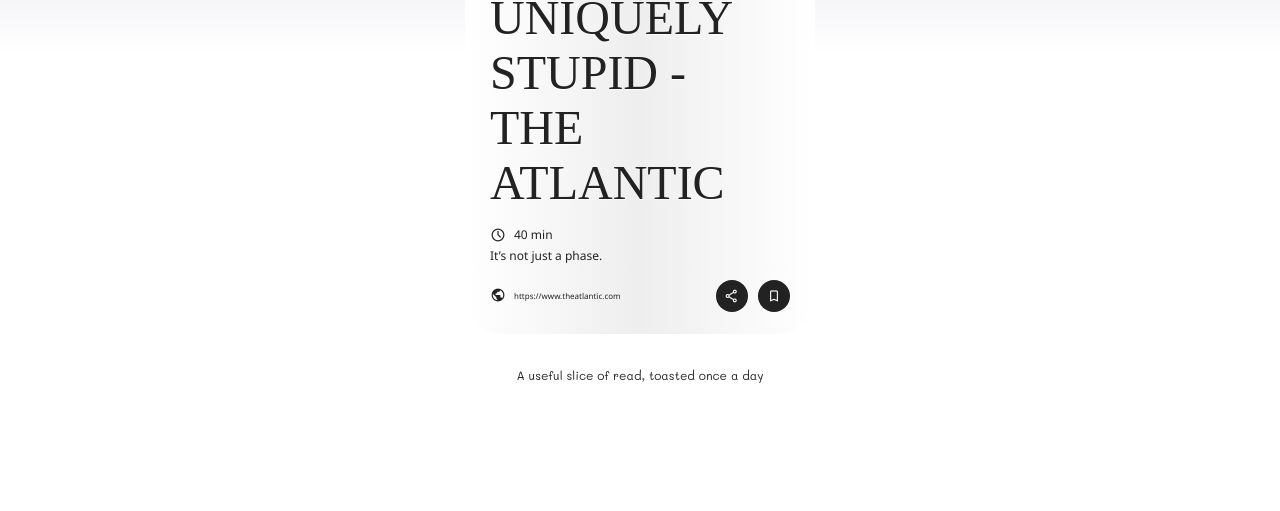
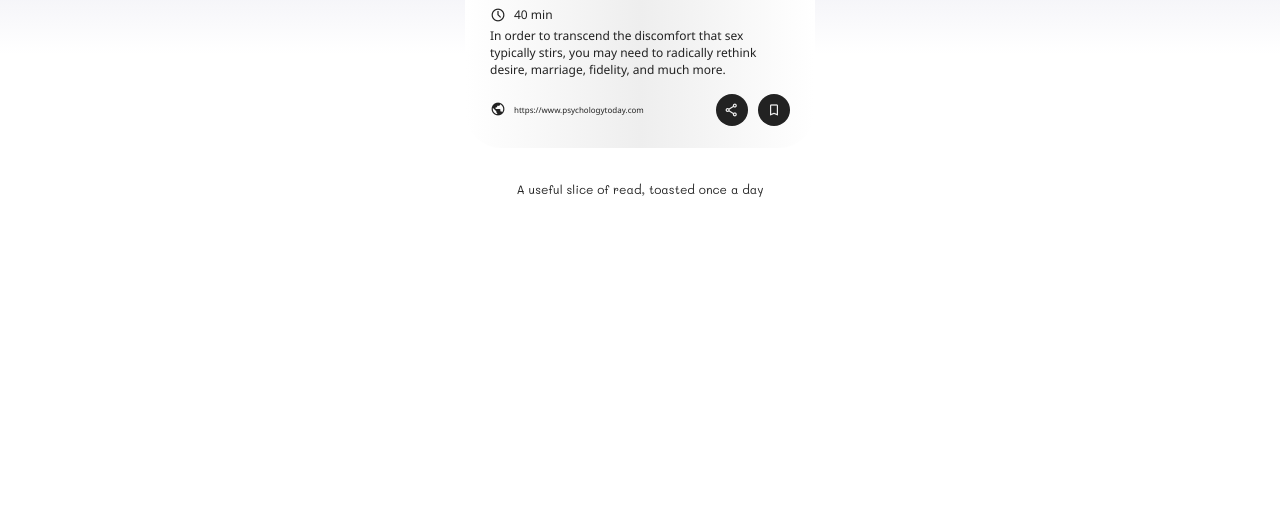
Before and after one commit to nithinpublic/readthat, a plain HTML site: page index.html in a window 1280 px wide. Shown: the part 746-1257 px from the top of the page. After the commit the page ends 1071 px from the top, so only its background shows below. Drawn offline with Linux system fonts and the light colour scheme; a web font is replaced by a local one.

Commit message:
week number

```diff
--- /dev/null
+++ b/csv/friday_list.json
@@ -0,0 +1,398 @@
+[
+ {
+   "link": "https://www.psychologytoday.com/intl/articles/201301/twelve-rude-revelations-about-sex",
+   "topic": "Sex",
+   "title": "Twelve Rude Revelations About Sex | Psychology Today",
+   "description": "In order to transcend the discomfort that sex typically stirs, you may need \nto radically rethink desire, marriage, fidelity, and much more.",
+   "image": "https://cdn2.psychologytoday.com/assets/styles/collection_545x321/public/article/2012/12/113751-112139-teaser.jpg?itok=XQWD-3ir",
+   "sourcelogo": "#N/A",
+   "sourcelogo2": "https://cdn2.psychologytoday.com/assets/favicon.ico"
+ },
+ {
+   "link": "https://www.theatlantic.com/magazine/archive/2018/12/the-sex-recession/573949/",
+   "topic": "Sex",
+   "title": "Young People Are Having Less Sex - The Atlantic",
+   "description": "Despite the easing of taboos and the rise of hookup apps, Americans are in \nthe midst of a sex recession.",
+   "image": "https://cdn.theatlantic.com/thumbor/ilWywHEjz-JvGNdy2HfA12hZAjI=/0x43:2000x1085/1200x625/media/img/2018/11/WEL_Julian_SexrecessionBirdBeesOpener/original.jpg",
+   "sourcelogo": "Loading...",
+   "sourcelogo2": "Loading..."
+ },
+ {
+   "link": "https://aeon.co/essays/why-post-sex-cuddles-and-pillowtalk-count-for-more-than-orgasm",
+   "topic": "Sex",
+   "title": "Why post-sex cuddles and pillowtalk count for more than orgasm | Aeon Essays",
+   "description": "Loading...",
+   "image": "Loading...",
+   "sourcelogo": "#N/A",
+   "sourcelogo2": "#REF!"
+ },
+ {
+   "link": "https://www.theatlantic.com/family/archive/2021/07/if-you-dont-want-sex-its-not-problem/619547/",
+   "topic": "Sex",
+   "title": "If You Don't Want Sex, It's Not Always a Problem - The Atlantic",
+   "description": "Loading...",
+   "image": "Loading...",
+   "sourcelogo": "Loading...",
+   "sourcelogo2": "Loading..."
+ },
+ {
+   "link": "https://www.esquire.com/lifestyle/sex/a13345/why-we-cheat-0412/",
+   "topic": "Sex",
+   "title": "Loading...",
+   "description": "An honest appraisal of why we cheat, written by Lisa Taddeo for Esquire. ",
+   "image": "https://hips.hearstapps.com/hmg-prod/images/legacy-fre-image-placeholder-1649872437.png?crop=1.00xw:0.502xh;0,0.223xh&resize=1200:*",
+   "sourcelogo": "Loading...",
+   "sourcelogo2": "Loading..."
+ },
+ {
+   "link": "https://www.theatlantic.com/magazine/archive/2012/09/boys-on-the-side/309062/",
+   "topic": "Sex",
+   "title": "Boys on the Side - The Atlantic",
+   "description": "Loading...",
+   "image": "Loading...",
+   "sourcelogo": "#N/A",
+   "sourcelogo2": "Loading..."
+ },
+ {
+   "link": "https://www.nytimes.com/1996/01/21/magazine/safe-sex-lies.html?pagewanted=all&src=pm",
+   "topic": "Sex",
+   "title": "#N/A",
+   "description": "#N/A",
+   "image": "Loading...",
+   "sourcelogo": "#N/A",
+   "sourcelogo2": "#N/A"
+ },
+ {
+   "link": "https://www.theguardian.com/lifeandstyle/2016/may/28/jessica-valenti-my-life-as-a-sex-object",
+   "topic": "Sex",
+   "title": "Jessica Valenti: my life as a ‘sex object’ | Women | The Guardian",
+   "description": "Loading...",
+   "image": "Loading...",
+   "sourcelogo": "#N/A",
+   "sourcelogo2": "https://static.guim.co.uk/images/favicon-32x32.ico"
+ },
+ {
+   "link": "https://thenewinquiry.com/speaking-in-tongues/",
+   "topic": "Sex",
+   "title": "Speaking in Tongues – The New Inquiry",
+   "description": "#N/A",
+   "image": "https://thenewinquiry.com/app/uploads/2012/05/Masamichi-Oikawa.jpg",
+   "sourcelogo": "Loading...",
+   "sourcelogo2": "Loading..."
+ },
+ {
+   "link": "https://muckandmuse.wordpress.com/2011/05/29/an-excerpt-from-the-chronology-of-water-by-lidia-yuknavitch/",
+   "topic": "Sex",
+   "title": "Loading...",
+   "description": "An excerpt from The Chronology of Water, a memoir by Lidia Yuknavitch. When \nI first met Hannah in graduate school I was a woman gone numb.  I would do \nanything.  Anytime.  Anywhere. Hannah was one of those lesbians who looks \nlike a beautiful boy—hazel eyes, that cool short curtain of hair hanging \nover one eye,…",
+   "image": "https://muckandmuse.wordpress.com/wp-content/uploads/2011/05/412mitu5jkl.jpg",
+   "sourcelogo": "https://s1.wp.com/i/favicon.ico",
+   "sourcelogo2": "https://s1.wp.com/i/favicon.ico"
+ },
+ {
+   "link": "https://www.buzzfeed.com/ashleyford/the-year-i-grew-wildly-while-men-looked-on?utm_term=.oiB3EK8G8M#.ucvYX7PGPZ",
+   "topic": "Sex",
+   "title": "Loading...",
+   "description": "Loading...",
+   "image": "https://img.buzzfeed.com/buzzfeed-static/static/2014-05/campaign_images/webdr06/13/15/the-year-i-grew-wildly-while-men-looked-on-2-2180-1400008657-7_dblbig.jpg",
+   "sourcelogo": "Loading...",
+   "sourcelogo2": "#N/A"
+ },
+ {
+   "link": "https://www.guernicamag.com/levy_6_15_11/",
+   "topic": "Sex",
+   "title": "My First Time, Twice – Guernica",
+   "description": "Ariel Levy on the rush to lose her virginity at fourteen, recalling: \n“Nobody would gasp if they heard a fifteen- or sixteen-year-old had lost \nher virginity. The clock was ticking.” ",
+   "image": "https://www.guernicamag.com/wp-content/uploads/2011/06/my-first-time-twice.jpg",
+   "sourcelogo": "Loading...",
+   "sourcelogo2": "Loading..."
+ },
+ {
+   "link": "https://www.thecut.com/article/donald-trump-assault-e-jean-carroll-other-hideous-men.html",
+   "topic": "Sex",
+   "title": "Loading...",
+   "description": "E. Jean Carroll first accused Donald Trump of rape in New York Magazine, \nwriting that he assaulted her in a Bergdorf Goodman dressing room. A jury \nhas since agreed that Trump sexually abused her and defamed her, awarding \nher more than $83 million.",
+   "image": "https://pyxis.nymag.com/v1/imgs/a8c/7e7/2ff34f6a045d1d5afd9061065d3f94c0f6-EJEAN-LEDE.1x.rsocial.w1200.jpg",
+   "sourcelogo": "Loading...",
+   "sourcelogo2": "Loading..."
+ },
+ {
+   "link": "https://lareviewofbooks.org/article/girls-guide-sexual-purity/",
+   "topic": "Sex",
+   "title": "Loading...",
+   "description": "Loading...",
+   "image": "Loading...",
+   "sourcelogo": "/icons/favicon/favicon.ico",
+   "sourcelogo2": "#REF!"
+ },
+ {
+   "link": "https://www.vanityfair.com/news/2013/09/social-media-internet-porn-teenage-girls",
+   "topic": "Sex",
+   "title": "Loading...",
+   "description": "Loading...",
+   "image": "https://media.vanityfair.com/photos/54ca9dbf494254fc099609a1/16:9/w_1280,c_limit/image.jpg",
+   "sourcelogo": "Loading...",
+   "sourcelogo2": "Loading..."
+ },
+ {
+   "link": "https://www.theatlantic.com/magazine/archive/2014/11/why-kids-sext/380798/",
+   "topic": "Sex",
+   "title": "Why Kids Sext - The Atlantic",
+   "description": "An inquiry into one recent scandal reveals how kids think about sexting—and \nwhat parents and police should do about it.",
+   "image": "https://cdn.theatlantic.com/thumbor/6Sjfj8HpDVI6b7JsLEKgH7rlv9U=/0x41:1380x760/1200x625/media/img/2014/10/1114_WEL_Rosin_Sexting_Opener_v1_WEBCrop/original.jpg",
+   "sourcelogo": "Loading...",
+   "sourcelogo2": "https://cdn.theatlantic.com/_next/static/images/favicon-3888b0e329526a975703e3059a02b92d.ico"
+ },
+ {
+   "link": "https://www.rollingstone.com/culture/culture-news/sexting-shame-and-suicide-72148/",
+   "topic": "Sex",
+   "title": "Loading...",
+   "description": "Audrie Pott: A shocking tale of sexual assault in the Digital Age.",
+   "image": "https://www.rollingstone.com/wp-content/uploads/2018/06/rs-19892-20140116-cyper-rape-lenz-x1800-1389895505.jpg?w=1600&h=900&crop=1",
+   "sourcelogo": "Loading...",
+   "sourcelogo2": "Loading..."
+ },
+ {
+   "link": "https://aeon.co/essays/does-too-much-pornography-numb-us-to-sexual-pleasure",
+   "topic": "Sex",
+   "title": "Loading...",
+   "description": "Loading...",
+   "image": "https://images.aeonmedia.co/images/90f267c6-fa2c-42c0-ab56-960f2ebed4fe/eyevine01172103.jpg?width=1200&quality=75&format=auto",
+   "sourcelogo": "#N/A",
+   "sourcelogo2": "#REF!"
+ },
+ {
+   "link": "https://aeon.co/essays/micro-targeted-digital-porn-is-changing-human-sexuality",
+   "topic": "Sex",
+   "title": "Loading...",
+   "description": "Loading...",
+   "image": "Loading...",
+   "sourcelogo": "Loading...",
+   "sourcelogo2": "Loading..."
+ },
+ {
+   "link": "https://www.nytimes.com/2018/02/07/magazine/teenagers-learning-online-porn-literacy-sex-education.html",
+   "topic": "Sex",
+   "title": "Loading...",
+   "description": "Loading...",
+   "image": "Loading...",
+   "sourcelogo": "#N/A",
+   "sourcelogo2": "#N/A"
+ },
+ {
+   "link": "https://www.thecut.com/2017/06/pornhub-and-the-american-sexual-imagination.html",
+   "topic": "Sex",
+   "title": "Loading...",
+   "description": "What 10 years of the streaming sex empire Pornhub can tell us about \nAmericans’ sexual habits and desires.",
+   "image": "https://pyxis.nymag.com/v1/imgs/4d8/601/95cd40f4cfc91e44785d77efd418cb6279-09-pornhub-lede.1x.rsocial.w1200.jpg",
+   "sourcelogo": "https://assets.thecut.com/media/sites/wwwthecut/favicon.ico?v=2",
+   "sourcelogo2": "#REF!"
+ },
+ {
+   "link": "https://www.theatlantic.com/magazine/archive/2011/01/hard-core/308327/",
+   "topic": "Sex",
+   "title": "Hard Core - The Atlantic",
+   "description": "The new world of porn is revealing eternal truths about men and women.",
+   "image": "#N/A",
+   "sourcelogo": "#N/A",
+   "sourcelogo2": "Loading..."
+ },
+ {
+   "link": "https://longreads.com/2020/04/27/secret-museums/",
+   "topic": "Sex",
+   "title": "Secret Museums - Longreads",
+   "description": "Loading...",
+   "image": "Loading...",
+   "sourcelogo": "#N/A",
+   "sourcelogo2": "Loading..."
+ },
+ {
+   "link": "https://www.salon.com/2000/01/18/hustler/",
+   "topic": "Sex",
+   "title": "Loading...",
+   "description": "Max Hardcore and other XXX pornographers awakened something dark in me. Or \nperhaps it was already there.",
+   "image": "Loading...",
+   "sourcelogo": "Loading...",
+   "sourcelogo2": "Loading..."
+ },
+ {
+   "link": "https://therumpus.net/2012/06/06/paying-to-play-interview-with-a-john/",
+   "topic": "Sex",
+   "title": "Paying to Play: Interview with a John - The Rumpus",
+   "description": "To use a tennis analogy, I played all four corners in an attempt to \ninterview clients. I hit up escort friends of mine with long-terms \nregulars, old clients who were articulate and thoughtful and guys I’d never \nmet who had contacted me with sex work-related questions.",
+   "image": "Loading...",
+   "sourcelogo": "Loading...",
+   "sourcelogo2": "Loading..."
+ },
+ {
+   "link": "https://www.prospectmagazine.co.uk/culture/52295/prada-prostitutes",
+   "topic": "Sex",
+   "title": "Prada prostitutes",
+   "description": "It is time for a grown-up debate about sexuality, says Howard Jacobson, \nwinner of the 2010 Man Booker Prize. Memoirs by high-class hookers may be \ncartoonish, but no less so than accounts that cast prostitutes as victims \nof rapacious male sexuality",
+   "image": "Loading...",
+   "sourcelogo": "Loading...",
+   "sourcelogo2": "#REF!"
+ },
+ {
+   "link": "https://www.vanityfair.com/style/2016/07/welcome-to-the-new-prostitution-economy",
+   "topic": "Sex",
+   "title": "Daddies, “Dates,” and the Girlfriend Experience: Welcome to the New Pr | \nVanity Fair",
+   "description": "Loading...",
+   "image": "Loading...",
+   "sourcelogo": "https://www.vanityfair.com/verso/static/vanity-fair-global/assets/favicon.ico",
+   "sourcelogo2": "#N/A"
+ },
+ {
+   "link": "https://aeon.co/essays/when-it-comes-to-buying-sex-are-women-any-different-from-men",
+   "topic": "Sex",
+   "title": "When it comes to buying sex, are women any different from men? | Aeon Essays",
+   "description": "Is the growing market for male escorts a sign of female sexual liberation \nor just a re-run of the same old stereotypes?",
+   "image": "https://images.aeonmedia.co/images/0155413e-7d82-4cf3-bf50-c0dea3ef1ae5/GS1125658.jpg?width=1200&quality=75&format=auto",
+   "sourcelogo": "Loading...",
+   "sourcelogo2": "Loading..."
+ },
+ {
+   "link": "https://www.nplusonemag.com/online-only/online-only/or-are-you-happy-to-see-me/",
+   "topic": "Sex",
+   "title": "Or Are You Happy to See Me? | Online Only | n+1",
+   "description": "Summer took off my glasses with a swift, practiced motion, the better to \nwrap her breasts around the bridge of my nose. Can you still see okay? . . \n. My view of her body was foreshortened, so that her breasts, though not \nlarge, obscured most of her slim, bare torso, down to the thighs. It is a \nview you get in only one other context.",
+   "image": "https://www.nplusonemag.com/wp-content/uploads/2024/04/I47_TOC.png",
+   "sourcelogo": "#N/A",
+   "sourcelogo2": "Loading..."
+ },
+ {
+   "link": "https://jessicapressler.com/the-hustlers-at-scores/498",
+   "topic": "Sex",
+   "title": "The Hustlers at Scores - JESSICA PRESSLER",
+   "description": "#N/A",
+   "image": "https://jessicapressler.com/cms/wp-content/uploads/strippers-1-1024x683.jpg",
+   "sourcelogo": "Loading...",
+   "sourcelogo2": "https://jessicapressler.com/cms/wp-content/themes/jessicapressler/images/favicon.ico"
+ },
+ {
+   "link": "https://www.psychologytoday.com/intl/articles/199304/the-biology-attraction",
+   "topic": "Sex",
+   "title": "Loading...",
+   "description": "Loading...",
+   "image": "https://cdn2.psychologytoday.com/assets/styles/magazine_384x504/public/magazine/2024-06/2024-07.png.jpg?itok=pCeLoQbs",
+   "sourcelogo": "#N/A",
+   "sourcelogo2": "https://cdn2.psychologytoday.com/assets/favicon.ico"
+ },
+ {
+   "link": "https://www.sensualism.com/sex/women.html",
+   "topic": "Sex",
+   "title": "Loading...",
+   "description": "Loading...",
+   "image": "Loading...",
+   "sourcelogo": "Loading...",
+   "sourcelogo2": "#N/A"
+ },
+ {
+   "link": "https://www.nytimes.com/1999/02/21/magazine/men-women-sex-and-darwin.html?pagewanted=print&src=pm",
+   "topic": "Sex",
+   "title": "Loading...",
+   "description": "#N/A",
+   "image": "#N/A",
+   "sourcelogo": "#N/A",
+   "sourcelogo2": "#N/A"
+ },
+ {
+   "link": "https://nautil.us/sex-is-a-coping-mechanism-235849/",
+   "topic": "Sex",
+   "title": "Loading...",
+   "description": "Loading...",
+   "image": "https://assets.nautil.us/8700_3b036b877a6a074d7dbfc706fe868c1d.gif?auto=compress&fm=gif&ixlib=php-3.3.1",
+   "sourcelogo": "Loading...",
+   "sourcelogo2": "#N/A"
+ },
+ {
+   "link": "https://aeon.co/essays/the-idea-that-sperm-race-to-the-egg-is-just-another-macho-myth",
+   "topic": "Sex",
+   "title": "Loading...",
+   "description": "Loading...",
+   "image": "https://images.aeonmedia.co/images/9df71e05-88af-4c65-a2e4-8ec92f41be14/essay-p6080096-sperm_production.jpg?width=1200&quality=75&format=auto",
+   "sourcelogo": "Loading...",
+   "sourcelogo2": "Loading..."
+ },
+ {
+   "link": "https://aeon.co/essays/does-the-mate-switching-hypothesis-explain-female-infidelity",
+   "topic": "Sex",
+   "title": "Does the mate-switching hypothesis explain female infidelity? | Aeon Essays",
+   "description": "Evolutionary theory says men stray to increase offspring, but what \nmotivates women? Enter the mate-switching hypothesis",
+   "image": "https://images.aeonmedia.co/images/a089460c-f624-4566-ab63-66aafde0dfdf/essay-525363619.jpg?width=1200&quality=75&format=auto",
+   "sourcelogo": "Loading...",
+   "sourcelogo2": "#REF!"
+ },
+ {
+   "link": "https://medium.com/matter/youre-16-youre-a-pedophile-you-dont-want-to-hurt-anyone-what-do-you-do-now-e11ce4b88bdb",
+   "topic": "Sex",
+   "title": "Loading...",
+   "description": "Loading...",
+   "image": "https://miro.medium.com/v2/resize:fit:1200/1*vbyKptgejTa1fqkpoMoY-Q.jpeg",
+   "sourcelogo": "Loading...",
+   "sourcelogo2": "Loading..."
+ },
+ {
+   "link": "https://www.newyorker.com/magazine/2016/03/14/when-kids-are-accused-of-sex-crimes",
+   "topic": "Sex",
+   "title": "Loading...",
+   "description": "Loading...",
+   "image": "https://media.newyorker.com/photos/5909770e1c7a8e33fb38f8a0/16:9/w_1280,c_limit/160314_r27788_rd.jpg",
+   "sourcelogo": "Loading...",
+   "sourcelogo2": "Loading..."
+ },
+ {
+   "link": "https://www.nytimes.com/2005/01/23/magazine/the-making-of-a-molester.html",
+   "topic": "Sex",
+   "title": "Loading...",
+   "description": "Loading...",
+   "image": "Loading...",
+   "sourcelogo": "#N/A",
+   "sourcelogo2": "#N/A"
+ },
+ {
+   "link": "https://aeon.co/essays/tantric-sex-promises-healthy-bliss-what-does-the-science-say",
+   "topic": "Sex",
+   "title": "Loading...",
+   "description": "Loading...",
+   "image": "Loading...",
+   "sourcelogo": "#N/A",
+   "sourcelogo2": "#REF!"
+ },
+ {
+   "link": "https://nymag.com/news/features/anti-masturbation-2013-4/",
+   "topic": "Sex",
+   "title": "Loading...",
+   "description": "Traditionally, people undergo a bit of self-examination when faced with a \n­potentially fatal rupture in their long-term relationship. \nThirty-two-year-old Henry* admits that what he did was a little more \nextreme. “If you’d told me that I wasn’t [...]",
+   "image": "https://pyxis.nymag.com/v1/imgs/0f1/6e9/1c0e216ec95881f2fe211fa77cce9b934e-nymlogo2.1x.rsocial.w1200.png",
+   "sourcelogo": "https://assets.nymag.com/media/sites/nymag/favicon.ico",
+   "sourcelogo2": "#REF!"
+ },
+ {
+   "link": "https://www.esquire.com/lifestyle/a36038198/what-its-like-to-have-sexsomnia/",
+   "topic": "Sex",
+   "title": "What Is Sexsomnia? What It's Like to Have Sexsomnia Sleep Disorder ",
+   "description": "I live with a sleep disorder that makes me initiate sex in my sleep. Before \nI learned from it, I feared it deeply.",
+   "image": "Loading...",
+   "sourcelogo": "#N/A",
+   "sourcelogo2": "/_assets/design-tokens/esquire/static/images/favicon.9bd3ce0.ico"
+ },
+ {
+   "link": "https://www.vanityfair.com/news/2006/07/hitchens200607",
+   "topic": "Sex",
+   "title": "Loading...",
+   "description": "Loading...",
+   "image": "https://media.vanityfair.com/photos/54d2b7447b9b2416191a55c3/16:9/w_1280,c_limit/t-vf-logo-copilot.jpg",
+   "sourcelogo": "Loading...",
+   "sourcelogo2": "#N/A"
+ },
+ {
+   "link": "https://www.dissentmagazine.org/article/cockblocked-by-redistribution/",
+   "topic": "Sex",
+   "title": "Cockblocked by Redistribution: A Pick-up Artist in Denmark - Dissent \nMagazine",
+   "description": "#N/A",
+   "image": "https://www.dissentmagazine.org/wp-content/uploads/social2.jpg",
+   "sourcelogo": "Loading...",
+   "sourcelogo2": "Loading..."
+ }
+]
--- a/js/parser.js
+++ b/js/main.js
@@ -1,42 +1,59 @@
 //© Nithin Davis Nanthikkara
 
-document.onload = fetch_and_fill_card();
+document.onload = populate_card();
 
-function fetch_and_fill_card() {
+function populate_card() {
     console.clear();
 
+    //File paths for different days lists
+    const monday_list = "csv/monday_list.json"
+    const tuesday_list = "csv/tuesday_list.json"
+    const wednesday_list = "csv/wednesday_list.json"
+    const thursday_list = "csv/thursday_list.json"
+    const friday_list = "csv/friday_list.json"
+    const saturday_list = "csv/saturday_list.json"
+    const sunday_list = "csv/sunday_list.json"
+
+    //Select list based on the day of the week.
     switch (new Date().getDay()) {
         case 0:
             console.log("Its a Sunday");
+            fetch_and_write(sunday_list)
             break;
         case 1:
             console.log("Its a Monday");
+            fetch_and_write(monday_list)
             break;
         case 2:
             console.log("Its a Tuesday");
+            fetch_and_write(tuesday_list)
             break;
         case 3:
             console.log("Its a Wednesday");
+            fetch_and_write(wednesday_list)
             break;
         case 4:
             console.log("Its a Thursday");
+            fetch_and_write(monday_list)
             break;
         case 5:
             console.log("Its a Friday");
+            fetch_and_write(friday_list)
             break;
         case 6:
             console.log("Its a Saturday");
+            fetch_and_write(saturday_list)
             break;
 
     }
 
 
-    console.log("Fetching data...")
 
+}
 
-    //need to set up the logic for fetching the write json bases on day of the week
-
-    fetch("csv/monday_list.json")
+function fetch_and_write(jsonFilePath){
+    console.log("Fetching data from,",jsonFilePath,"...")
+    fetch(jsonFilePath)
         .then(response => {
             if (response.ok) {
                 console.log("Success")
@@ -51,9 +68,7 @@
         .then(data => {
             write_card(data)
         })
-
 }
-
 
 
 
@@ -69,7 +84,8 @@
 
 
     console.log("writing card with the following data: ", data)
-    index = day_of_the_year()
+    index = week_of_the_year(222);
+    console.log("Writing card with data index = ", index)
     document.getElementById("article-title").innerHTML = data[index].title;
     document.getElementById("article-description").innerHTML = data[index].description;
 
@@ -109,14 +125,7 @@
 
 
 
-
-var offset = 213 // change this to const and put it inside the day_of_the_year function when removing the dev-tool-clicker
-
-
-
-
-
-function day_of_the_year() {
+function day_of_the_year(offset = 0) {
     today = new Date();
 
     // the offset is to adjust to the fact that I'm starting this today (3 August 2024) hehe
@@ -132,11 +141,11 @@
     var start = new Date(now.getFullYear(), 0, 0);
     var diff = (now - start) + ((start.getTimezoneOffset() - now.getTimezoneOffset()) * 60 * 1000);
     var oneDay = 1000 * 60 * 60 * 24;
-    var dayOfYear = Math.floor(diff / oneDay) - fromThisDay;
+    var dayOfYear = Math.abs(Math.floor(diff / oneDay) - fromThisDay);
     console.log('Day of year: ' + dayOfYear);
 
     //calculate week of the year
-    var weekOfYear = Math.floor(dayOfYear * (52 / 365)) + 1;
+    var weekOfYear = Math.floor(dayOfYear * (52 / 365));
     console.log("Week of the year with DST: " + (weekOfYear));
 
     return weekOfYear;
@@ -155,7 +164,7 @@
                 // Use the Web Share API to trigger the native sharing dialog
                 await navigator.share({
                     title: titleToShare,
-                    text: 'Shared via Read & Crumb',
+                    text: 'This article was featured on Readpghds',
                     url: linkToShare
                 });
 
```
Also changed, not shown: index.html (+1 -1 lines), 1 other file.
